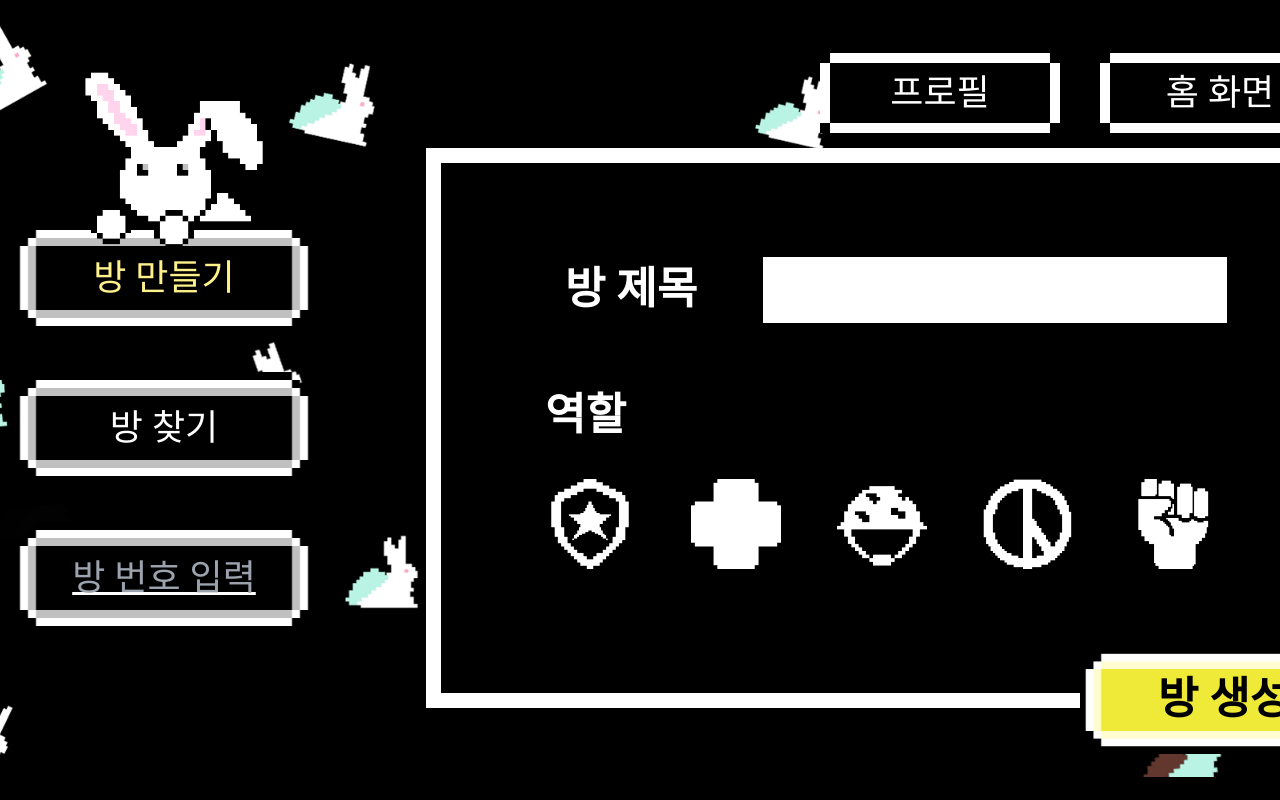
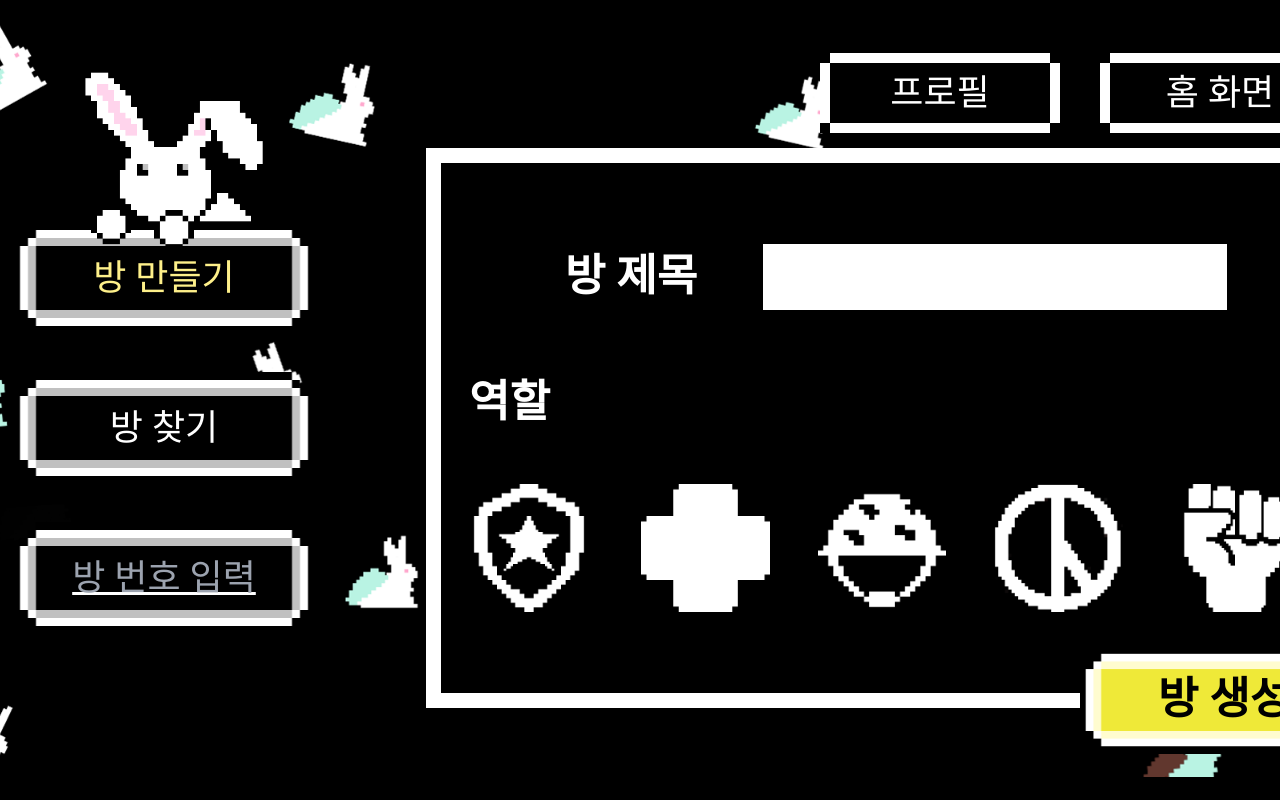
Before and after one commit to tlalswn23/whostheazara, a React (Vite) app in the folder FE/: page /lobby in a window 1280 px wide. Both pictures are taken after a click on the element "방 만들기". Shown: the top 800 px of the page. Built offline with nearby package versions, Linux system fonts and the light colour scheme; no server answers; a web font is replaced by a local one.

Commit message:
Fix merge conflicts

```diff
--- a/FE/src/components/Lobby/LobbyCreateRoom.tsx
+++ b/FE/src/components/Lobby/LobbyCreateRoom.tsx
@@ -1,24 +1,15 @@
 import { useState } from "react";
-import { LobbyJobBtn } from "./LobbyJobBtn";
+import LobbyJobBtn from "./LobbyJobBtn";
 import yellowBtnImg from "../../assets/img/yellowBtnImg.png";
 import { Link } from "react-router-dom";
+import { LobbyJobList } from "../../constants/LobbyJobList";
 
 export const LobbyCreateRoom = () => {
-  const [selectedJob, setSelectedJob] = useState(0);
   const [title, setTitle] = useState("");
 
   const onChange = (e: React.ChangeEvent<HTMLInputElement>) => {
     setTitle(e.target.value);
   };
-
-  const onSetSelectedJob = (num: number) => {
-    if ((selectedJob & (1 << num)) != 0) {
-      setSelectedJob(selectedJob & ~(1 << num));
-    } else {
-      setSelectedJob(selectedJob | (1 << num));
-    }
-  };
-  const job = [...Array(5).keys()];
 
   return (
     <div className="flex flex-col justify-center items-center w-full h-full">
@@ -37,11 +28,9 @@ export const LobbyCreateRoom = () => {
       <div className="3xl:mt-[40px] mt-[30px] flex flex-col justify-between">
         <p className="text-white 3xl:px-[36px] px-[28px] 3xl:mr-[48px] mr-[38px] 3xl:mt-[40px] mt-[30px]">역할</p>
         <div className="flex">
-          {job.map((item, index) => {
-            return (
-              <LobbyJobBtn index={item} key={index} selectedJob={selectedJob} onSetSelectedJob={onSetSelectedJob} />
-            );
-          })}
+          {LobbyJobList.map((job) => (
+            <LobbyJobBtn img={job.img} key={job.id} />
+          ))}
         </div>
       </div>
       <div className="absolute 3xl:w-[360px] w-[288px] 3xl:h-[120px] h-[96px] flex justify-center items-center bottom-[-40px] right-[40px]">
--- a/FE/src/components/Lobby/LobbyJobBtn.tsx
+++ b/FE/src/components/Lobby/LobbyJobBtn.tsx
@@ -1,37 +1,22 @@
-import jobPolice from "../../assets/img/jobPolice.png";
-import jobDoctor from "../../assets/img/jobDoctor.png";
-import jobArmy from "../../assets/img/jobArmy.png";
-import jobPolitician from "../../assets/img/jobPolitician.png";
-import jobThug from "../../assets/img/jobThug.png";
+import { useState } from "react";
 
 interface LobbyJobBtnProps {
-  index: number;
-  selectedJob: number;
-  onSetSelectedJob: (num: number) => void;
+  img: string;
 }
-
-export const LobbyJobBtn = ({ index, selectedJob, onSetSelectedJob }: LobbyJobBtnProps) => {
-  const onSetToggleJob = () => {
-    onSetSelectedJob(index);
+const LobbyJobBtn = ({ img }: LobbyJobBtnProps) => {
+  const [selected, setSelected] = useState(false);
+  const onToggleSelected = () => {
+    setSelected((prev) => !prev);
   };
-
-  const job = [jobPolice, jobDoctor, jobArmy, jobPolitician, jobThug];
-
   return (
-    <>
-      <div
-        className="relative 3xl:w-[120px] w-[90px] 3xl:h-[120px] h-[90px] 3xl:mx-[36px] mx-[28px] 3xl:my-[40px] my-[30px] cursor-pointer"
-        onClick={() => onSetToggleJob()}
-      >
-        <img src={job[index]} className="w-full h-full" />
-        {(selectedJob & (1 << index)) != 0 ? (
-          <p className="absolute 3xl:top-[-42px] top-[-32px] 3xl:left-[21px] left-[15px] 3xl:text-[128px] text-[102px] text-red-600">
-            X
-          </p>
-        ) : (
-          ""
-        )}
-      </div>
-    </>
+    <div className=" relative mx-6 mt-12" onClick={onToggleSelected}>
+      <img src={img} />
+      {selected && (
+        <span className="absolute top-1/2 left-1/2 transform -translate-x-1/2 -translate-y-1/2 text-red-600 text-8xl">
+          X
+        </span>
+      )}
+    </div>
   );
 };
+export default LobbyJobBtn;
--- /dev/null
+++ b/FE/src/constants/LobbyJobList.ts
@@ -0,0 +1,33 @@
+import jobPolice from "../assets/img/jobPolice.png";
+import jobDoctor from "../assets/img/jobDoctor.png";
+import jobArmy from "../assets/img/jobArmy.png";
+import jobPolitician from "../assets/img/jobPolitician.png";
+import jobThug from "../assets/img/jobThug.png";
+
+export const LobbyJobList = [
+  {
+    id: 1,
+    name: "Police",
+    img: jobPolice,
+  },
+  {
+    id: 2,
+    name: "Doctor",
+    img: jobDoctor,
+  },
+  {
+    id: 3,
+    name: "Army",
+    img: jobArmy,
+  },
+  {
+    id: 4,
+    name: "Politician",
+    img: jobPolitician,
+  },
+  {
+    id: 5,
+    name: "Thug",
+    img: jobThug,
+  },
+];
--- a/FE/src/context/socketContext.tsx
+++ b/FE/src/context/socketContext.tsx
@@ -1,7 +1,6 @@
 import { createContext, useContext, useEffect, useRef } from "react";
 import { Client } from "@stomp/stompjs";
 import { LayoutChildrenProps } from "../types/LayoutChildrenProps";
-// Define the context
 interface WebSocketContextProps {
   client: Client | null;
 }
```
Also changed, not shown: FE/src/context/roomSettingContext.tsx (added).
